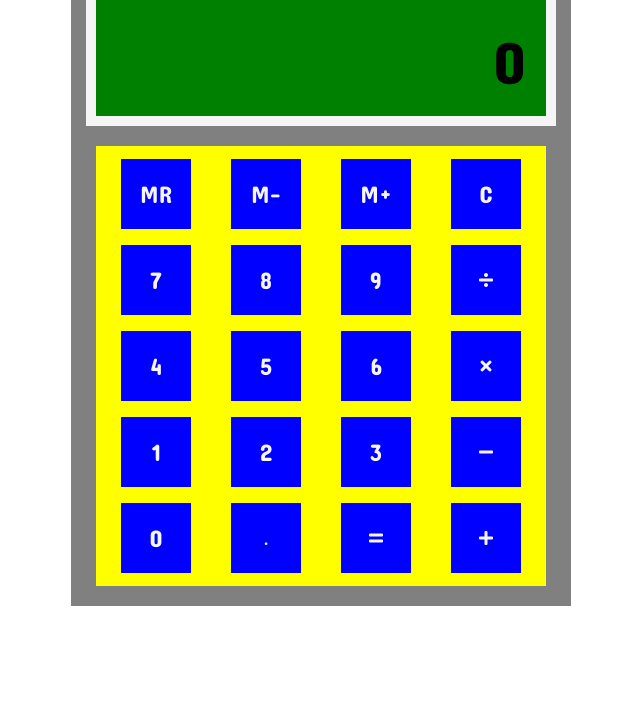
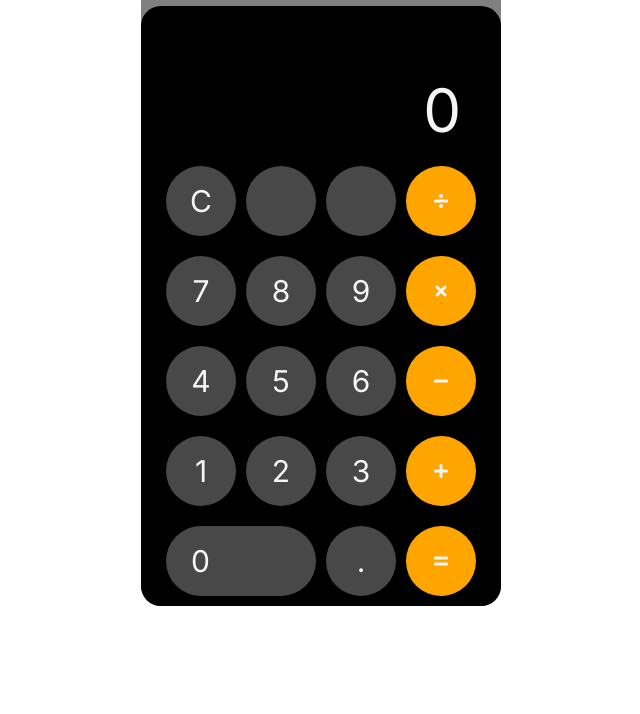
Before and after one commit to chrisdetmering/calculator-app, a plain HTML site: page index.html in a window 1280 px wide. Shown: the part 157-871 px from the top of the page, without its empty margins (319-959 px from the left). Drawn offline with Linux system fonts and the light colour scheme.

Commit message:
change style

```diff
--- a/index.html
+++ b/index.html
@@ -5,6 +5,7 @@
     <meta name="viewport" content="width=device-width, initial-scale=1.0">
     <link rel="preconnect" href="https://fonts.gstatic.com">
     <link href="https://fonts.googleapis.com/css2?family=Concert+One&family=VT323&display=swap" rel="stylesheet">
+    <link href="https://fonts.googleapis.com/css2?family=Inter&display=swap" rel="stylesheet">
     <link rel="stylesheet" href="https://pro.fontawesome.com/releases/v5.10.0/css/all.css" integrity="sha384-AYmEC3Yw5cVb3ZcuHtOA93w35dYTsvhLPVnYs9eStHfGJvOvKxVfELGroGkvsg+p" crossorigin="anonymous">
     <link rel="stylesheet" href="style.css">
     <link rel="icon" href="./calculator-solid.svg">
@@ -19,26 +20,25 @@
             </div>
             <div id="display"><div class="output"></div></div>
             <div id="numpad">
-                <div class="memory-btn">MR</div>
-                <div class="memory-btn">M-</div>
-                <div class="memory-btn">M+</div>
                 <div class="clear-btn">C</div>
+                <div class="memory-btn"></div>
+                <div class="memory-btn"></div>
+                <div class="operator" data-operator="divide"><i class="fas fa-divide operator" data-operator="divide"></i></div>
                 <div class="number">7</div>
                 <div class="number">8</div>
                 <div class="number">9</div>
-                <div class="operator" data-operator="divide"><i class="fas fa-divide operator" data-operator="divide"></i></div>
+                <div class="operator" data-operator="times"><i class="fas fa-times operator" data-operator="times"></i></div>
                 <div class="number">4</div>
                 <div class="number">5</div>
                 <div class="number">6</div>
-                <div class="operator" data-operator="times"><i class="fas fa-times operator" data-operator="times"></i></div>
+                <div class="operator" data-operator="minus"><i class="fas fa-minus operator" data-operator="minus"></i></div>
                 <div class="number">1</div>
                 <div class="number">2</div>
                 <div class="number">3</div>
-                <div class="operator" data-operator="minus"><i class="fas fa-minus operator" data-operator="minus"></i></div>
-                <div class="number">0</div>
+                <div class="operator" data-operator="plus"><i class="fas fa-plus operator" data-operator="plus"></i></div>
+                <div class="number" id='zero-btn'>0</div>
                 <div class="decimal" id='decimal' >.</i></div>
                 <div class="equals" data-operator="equals"><i class="fas fa-equals operator" data-operator="equals"></i></div>
-                <div class="operator" data-operator="plus"><i class="fas fa-plus operator" data-operator="plus"></i></div>
             </div>
         </div>
     </div>
--- a/style.css
+++ b/style.css
@@ -9,9 +9,10 @@
 	display: flex;
 	flex-direction: column;
 	background-color: gray;
-	width: 500px;
+	width: 360px;
 	height: 700px;
 	align-items: center;
+	border-radius: 20px;
 }
 
 #header {
@@ -37,15 +38,21 @@ h1 {
 	display: flex;
 	justify-content: flex-end;
 	align-items: flex-end;
-	width: 450px;
+	width: 360px;
 	height: 150px;
-	background-color: green;
-	border: 10px solid whitesmoke;
+	background-color: black;
+	color: whitesmoke;
+	border-top-left-radius: 20px;
+	border-top-right-radius: 20px;
 }
 
 .output {
-	margin: 20px 20px;
-	font-family: 'Concert One', cursive;
+	/* margin: 20px 20px; */
+	margin-top: 20px;
+	margin-bottom: 10px;
+	margin-left: 20px;
+	margin-right: 40px;
+	font-family: 'Inter', sans-serif;
 	font-size: 60px;
 }
 
@@ -54,13 +61,13 @@ h1 {
 	flex-wrap: wrap;
 	align-items: center;
 	justify-content: center;
-	font-family: 'Concert One', cursive;
-	width: 450px;
+	font-family: 'Inter', sans-serif;
+	width: 360px;
 	height: 450px;
-	margin-top: 20px;
-	margin-bottom: 20px;
-	padding: 5px 0px;
-	background-color: yellow;
+	padding: 0px 0px;
+	background-color: black;
+	border-bottom-left-radius: 20px;
+	border-bottom-right-radius: 20px;
 }
 
 #numpad > div {
@@ -69,13 +76,29 @@ h1 {
 	align-items: center;
 	width: 70px;
 	height: 70px;
-	background-color: blue;
+	border-radius: 50%;
+	background-color: #484848;
 	color: whitesmoke;
-	margin: 8px 20px;
+	margin: 8px 5px;
+}
+
+#numpad > .operator {
+	background-color: orange;
+}
+#numpad > .equals {
+	background-color: orange;
+}
+
+#numpad > #zero-btn {
+	width: 125px;
+	border-radius: 35px;
+	justify-content: flex-start;
+	padding-left: 25px;
 }
 
 .number,
 .memory-btn,
-.clear-btn {
-	font-size: 24px;
+.clear-btn,
+.decimal {
+	font-size: 30px;
 }
```
